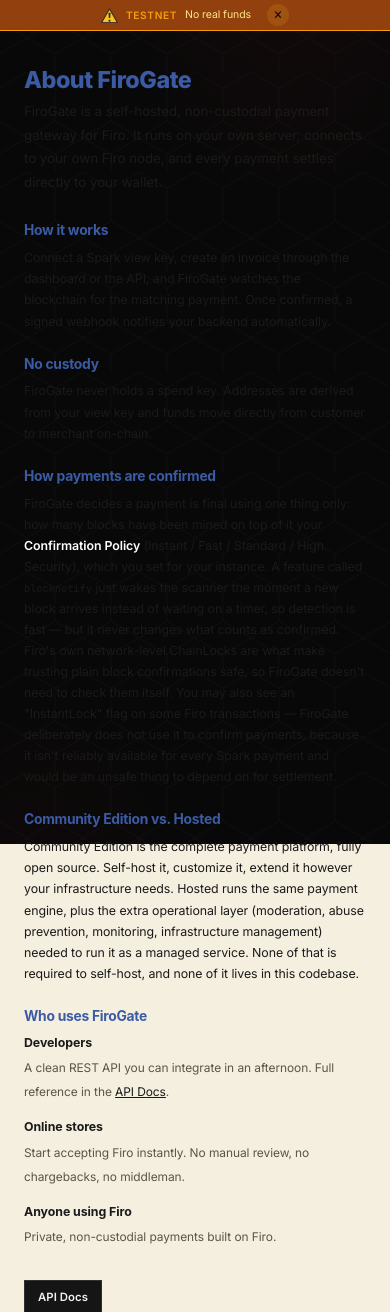
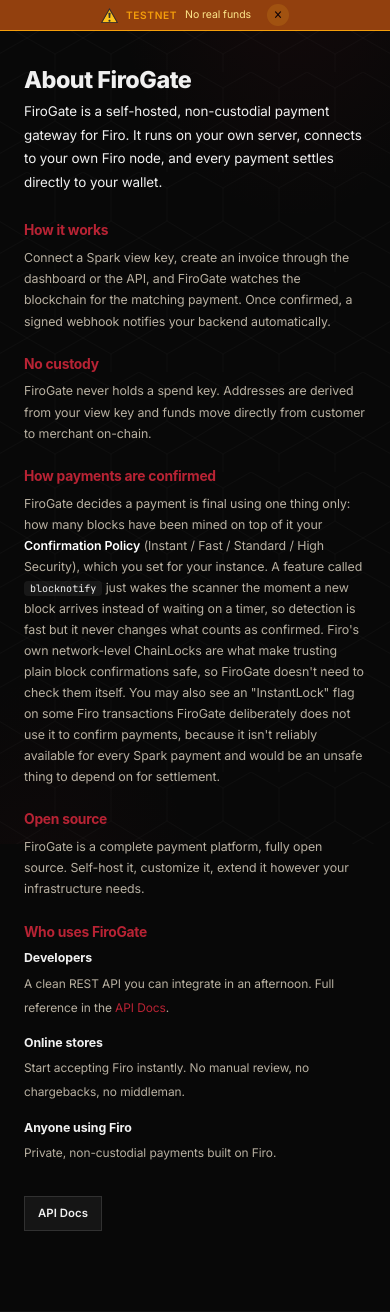
Before and after one commit to firogate/firogate-ce, a FastAPI app: page /about in a window 390 px wide. Shown: the top 1312 px of the page. Run offline with FastAPI, Linux system fonts and the light colour scheme; data that the repository does not hold is empty; parts of the project's set-up code (start-up, migrations or seed data) failed here and were passed over; some web fonts are replaced.

Commit message:
Add sparkmobile as submodule (#6)
* chore: remove unused scan-tracking columns

* fix: remove section from About, design to match site theme

* chore: remove dead translation keys

* chore: clean up .gitignore

* chore: clean up .dockerignore

* chore: stop excluding native/

* chore: track SparkMobile as a pinned git submodule

```diff
--- a/app/api/spark_connect.py
+++ b/app/api/spark_connect.py
@@ -112,7 +112,6 @@ async def spark_status(
         "label":            conn.label,
         "view_key_suffix":  suffix,
         "connected_at":     conn.connected_at.isoformat() if conn.connected_at else None,
-        "last_scanned_at":  conn.last_scanned_at.isoformat() if conn.last_scanned_at else None,
     }
 
 
--- a/app/models/spark.py
+++ b/app/models/spark.py
@@ -16,10 +16,8 @@ class SparkWalletConnection(Base):
     network              = Column(String(16), default="testnet")  # testnet | mainnet
 
     next_diversifier     = Column(Integer, default=1, nullable=False)
-    last_scanned_coin_id = Column(Integer, default=0, nullable=False)
 
     connected_at         = Column(DateTime(timezone=True), default=_now)
-    last_scanned_at       = Column(DateTime(timezone=True), nullable=True)
     is_active            = Column(Boolean, default=True)
 
 
--- a/templates/about.html
+++ b/templates/about.html
@@ -2,49 +2,21 @@
 {% block title %}About FiroGate{% endblock %}
 {% block extra_css %}
 <style>
-:root{
-  --ab-bg:#F5EFE0;
-  --ab-heading:#3B5BA5;
-  --ab-text:#1A1A1A;
-  --ab-text2:#5B5548;
-}
-@media (prefers-color-scheme:dark){
-  :root{
-    --ab-bg:#2A211A;
-    --ab-heading:#8FADE0;
-    --ab-text:#EDE6DA;
-    --ab-text2:#B8AD9C;
-  }
-}
-:root[data-theme="dark"]{
-  --ab-bg:#2A211A;
-  --ab-heading:#8FADE0;
-  --ab-text:#EDE6DA;
-  --ab-text2:#B8AD9C;
-}
-:root[data-theme="light"]{
-  --ab-bg:#F5EFE0;
-  --ab-heading:#3B5BA5;
-  --ab-text:#1A1A1A;
-  --ab-text2:#5B5548;
-}
-
-html body{background:var(--ab-bg)}
-html[data-theme="light"] body{background:var(--ab-bg)}
-html[data-theme="dark"] body{background:var(--ab-bg)}
-.ab-wrap{max-width:640px;margin:0 auto;padding:40px 24px 80px}
-.ab-title{font-size:1.6rem;font-weight:800;color:var(--ab-heading);margin:0 0 6px;letter-spacing:-.02em}
-.ab-lead{color:var(--ab-text);font-size:.92rem;line-height:1.75;margin:0 0 28px}
+.ab-wrap{max-width:640px;margin:0 auto;padding:40px 24px 80px;font-family:var(--font)}
+.ab-title{font-size:1.6rem;font-weight:800;color:var(--t1);margin:0 0 6px;letter-spacing:-.02em}
+.ab-lead{color:var(--t1);font-size:.92rem;line-height:1.75;margin:0 0 28px}
 .ab-block{margin-bottom:24px}
-.ab-block h2{font-size:.95rem;font-weight:700;color:var(--ab-heading);margin:0 0 8px}
-.ab-block p{color:var(--ab-text);font-size:.85rem;line-height:1.7;margin:0}
+.ab-block h2{font-size:.95rem;font-weight:700;color:var(--y);margin:0 0 8px}
+.ab-block p{color:var(--t2);font-size:.85rem;line-height:1.7;margin:0}
+.ab-block code{font-family:var(--mono);font-size:.82em;color:var(--t1);background:var(--bw);padding:1px 6px;border-radius:4px}
 .ab-links{display:flex;gap:10px;flex-wrap:wrap;margin-top:32px}
 .ab-who-row{display:flex;align-items:center;gap:32px}
 .ab-who-list{flex:1;min-width:0}
 .ab-who-list div{margin-bottom:14px}
 .ab-who-list div:last-child{margin-bottom:0}
-.ab-who-list strong{display:block;font-size:.85rem;font-weight:700;color:var(--ab-text);margin-bottom:2px}
-.ab-who-list span{font-size:.82rem;color:var(--ab-text2);line-height:1.6}
+.ab-who-list strong{display:block;font-size:.85rem;font-weight:700;color:var(--t1);margin-bottom:2px}
+.ab-who-list span{font-size:.82rem;color:var(--t2);line-height:1.6}
+.ab-who-list a{color:var(--y)}
 .ab-who-imgs{display:flex;align-items:center;gap:20px;flex-shrink:0;width:180px}
 .ab-who-imgs img{width:50%;height:auto;opacity:0;filter:drop-shadow(0 14px 24px rgba(0,0,0,.5));transition:opacity 1.2s ease}
 .ab-who-imgs img.is-on{opacity:1}
@@ -70,19 +42,19 @@ html[data-theme="light"] .ab-who-imgs img{filter:drop-shadow(0 12px 20px rgba(0,
 
   <div class="ab-block">
     <h2>How payments are confirmed</h2>
-    <p>FiroGate decides a payment is final using one thing only: how many blocks have been mined on top of it your <strong>Confirmation Policy</strong> (Instant / Fast / Standard / High Security), which you set for your instance. A feature called <code>blocknotify</code> just wakes the scanner the moment a new block arrives instead of waiting on a timer, so detection is fast — but it never changes what counts as confirmed. Firo's own network-level ChainLocks are what make trusting plain block confirmations safe, so FiroGate doesn't need to check them itself. You may also see an "InstantLock" flag on some Firo transactions — FiroGate deliberately does not use it to confirm payments, because it isn't reliably available for every Spark payment and would be an unsafe thing to depend on for settlement.</p>
+    <p>FiroGate decides a payment is final using one thing only: how many blocks have been mined on top of it your <strong>Confirmation Policy</strong> (Instant / Fast / Standard / High Security), which you set for your instance. A feature called <code>blocknotify</code> just wakes the scanner the moment a new block arrives instead of waiting on a timer, so detection is fast but it never changes what counts as confirmed. Firo's own network-level ChainLocks are what make trusting plain block confirmations safe, so FiroGate doesn't need to check them itself. You may also see an "InstantLock" flag on some Firo transactions FiroGate deliberately does not use it to confirm payments, because it isn't reliably available for every Spark payment and would be an unsafe thing to depend on for settlement.</p>
   </div>
 
   <div class="ab-block">
-    <h2>Community Edition vs. Hosted</h2>
-    <p>Community Edition is the complete payment platform, fully open source. Self-host it, customize it, extend it however your infrastructure needs. Hosted runs the same payment engine, plus the extra operational layer (moderation, abuse prevention, monitoring, infrastructure management) needed to run it as a managed service. None of that is required to self-host, and none of it lives in this codebase.</p>
+    <h2>Open source</h2>
+    <p>FiroGate is a complete payment platform, fully open source. Self-host it, customize it, extend it however your infrastructure needs.</p>
   </div>
 
   <div class="ab-block">
     <h2>Who uses FiroGate</h2>
     <div class="ab-who-row">
       <div class="ab-who-list">
-        <div><strong>Developers</strong><span>A clean REST API you can integrate in an afternoon. Full reference in the <a href="/docs" style="color:var(--ab-text);text-decoration:underline">API Docs</a>.</span></div>
+        <div><strong>Developers</strong><span>A clean REST API you can integrate in an afternoon. Full reference in the <a href="/docs">API Docs</a>.</span></div>
         <div><strong>Online stores</strong><span>Start accepting Firo instantly. No manual review, no chargebacks, no middleman.</span></div>
         <div><strong>Anyone using Firo</strong><span>Private, non-custodial payments built on Firo.</span></div>
       </div>
```
Also changed, not shown: static/i18n/ar.json, 3 other files.
